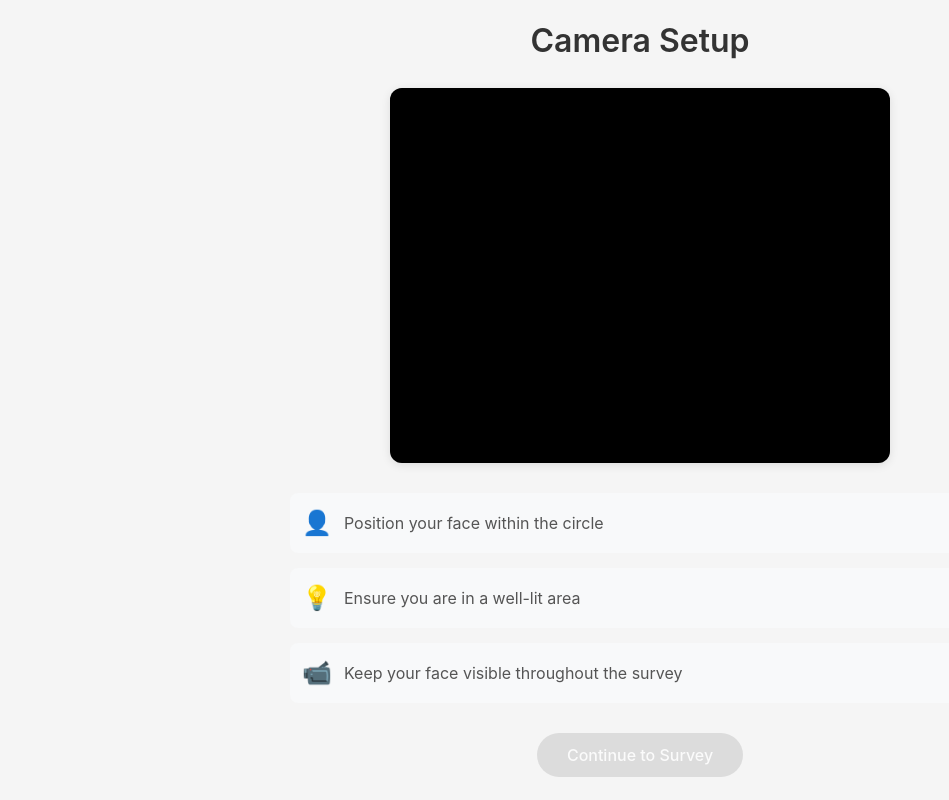
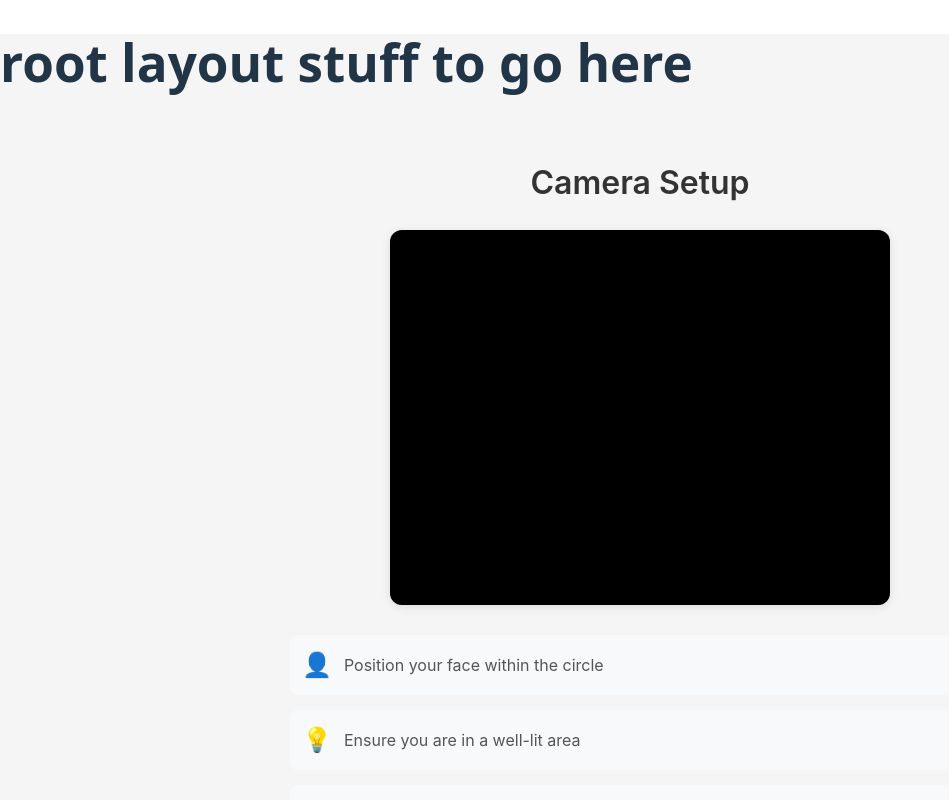
Before and after one commit to SauravK12/705_backend, a React (Vite) app in the folder client/: page /facecam-preview in a window 1280 px wide. Shown: the top 800 px of the page, without its empty margins (0-949 px from the left). Built offline with nearby package versions, Linux system fonts and the light colour scheme; no server answers.

Commit message:
faceCamPreview Page

```diff
--- a/client/src/pages/FacecamPreviewPage.css
+++ b/client/src/pages/FacecamPreviewPage.css
@@ -28,19 +28,17 @@ body:has(.facecam-preview-page) {
 }
 
 .facecam-preview-page {
-  position: fixed;
-  top: 0;
-  left: 0;
-  width: 100vw;
-  height: 100vh;
+  position: relative;
+  width: 100%;
+  min-height: 100vh;
   background-color: #f5f5f5;
   display: flex;
-  align-items: center;
+  align-items: flex-start;
   justify-content: center;
   padding: 40px;
   font-family: -apple-system, BlinkMacSystemFont, 'Segoe UI', Roboto, Oxygen, Ubuntu, Cantarell, sans-serif;
   box-sizing: border-box;
-  overflow-y: auto;
+  overflow: visible;
   z-index: 1000;
 }
 
@@ -48,7 +46,7 @@ body:has(.facecam-preview-page) {
   max-width: 700px;
   width: 100%;
   background: transparent;
-  padding: 0;
+  padding: 0 0 40px;
   display: flex;
   flex-direction: column;
   align-items: center;
@@ -303,7 +301,7 @@ body:has(.facecam-preview-page) {
   }
 
   .facecam-container {
-    padding: 0;
+    padding: 0 0 24px;
     gap: 20px;
   }
 
--- a/client/src/pages/FacecamPreviewPage.jsx
+++ b/client/src/pages/FacecamPreviewPage.jsx
@@ -13,9 +13,10 @@ function FacecamPreviewPage() {
     requestCameraAccess();
 
     return () => {
-      if (stream) {
-        stream.getTracks().forEach(track => track.stop());
-      }
+      // Don't stop camera when navigating to questionnaire
+      // if (stream) {
+      //   stream.getTracks().forEach(track => track.stop());
+      // }
     };
   }, []);
 
```
